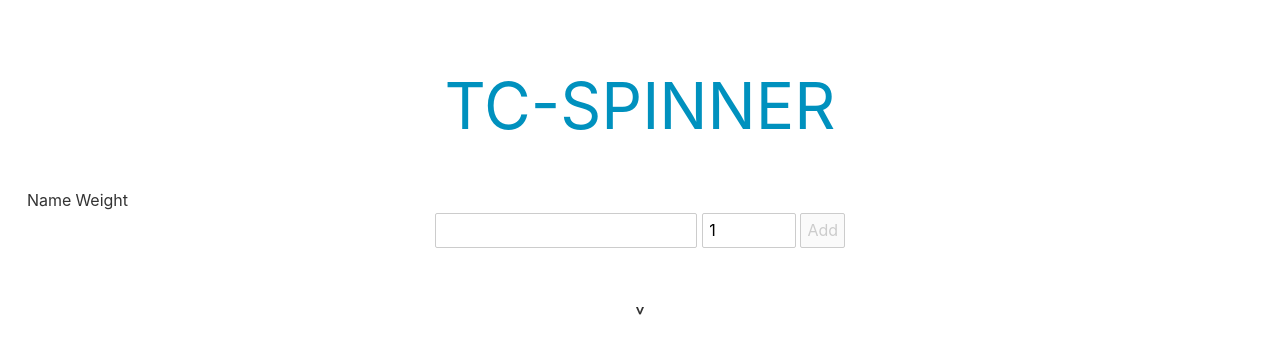
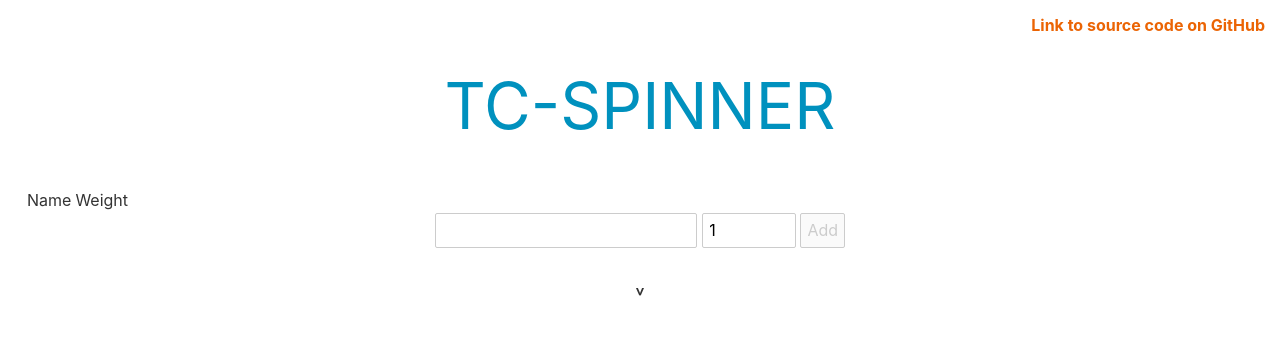
Before and after one commit to jezza1245/svelte-weighted-spinner, a Svelte app: page / in a window 1280 px wide. Shown: the top 354 px of the page. Built offline with nearby package versions, Linux system fonts and the light colour scheme.

Commit message:
Clickable winner, link to source

```diff
--- a/src/App.svelte
+++ b/src/App.svelte
@@ -4,7 +4,7 @@
 
 	const size = 500 // Size of Pie
 	const halfCircumference = Math.PI * size/2;
-	const getNewColour = colourGenerator() // Instantiate colour generator
+	let getNewColour = colourGenerator() // Instantiate colour generator
 
 	let options: Option[] = []
 	let name = ""
@@ -107,10 +107,16 @@
 	function doReset() {
 		options = []
 		winner = undefined
+		getNewColour = colourGenerator()
 	}
 
+	// Copy text inside the text field
+	function copyText(text) {
+		navigator.clipboard.writeText(text);
+	}
 </script>
 
+<a rel="noreferrer" target="_blank" href="https://github.com/jezza1245/svelte-weighted-spinner">Link to source code on GitHub</a>
 <main>
 	<h1>TC-Spinner</h1>
 	<table>
@@ -147,9 +153,15 @@
 	</form>
 
 	<!-- Display winner as text-->
-	<h2 style={`color:${winner?.colour||"black"}`}>
-		{winner ? `Winner: ${winner.name}!!!` : ""}
-	</h2>
+	{#if winner}
+		<h2>
+			Winner:
+			<span title="Copy to clipboard" style={`color:${winner?.colour||"black"}`} on:keydown on:click={() => navigator.clipboard.writeText(winner.name)} class="winner-text">
+				{winner.name}
+			</span>
+			!!!
+		</h2>
+	{/if}
 
 	<Pie {onWinner} {size} {options} />
 </main>
@@ -177,6 +189,21 @@
 		font-weight: 400;
 	}
 
+	a {
+		color: var(--orange);
+		font-weight: bold;
+		position: absolute;
+		right:15px;
+		top:15px;
+	}
+
+	.winner-text {
+		font-weight: 600;
+	}
+	.winner-text:hover {
+		cursor: pointer;
+	}
+
 	@media (min-width: 640px) {
 		main {
 			max-width: none;
--- a/src/Pie.svelte
+++ b/src/Pie.svelte
@@ -66,6 +66,7 @@
             fill="#DDD"
             fill-opacity="0.3"
             z='999'
+            class="clickable"
             on:click={doSpin}
             on:keydown={doSpin}
             />
@@ -77,6 +78,9 @@
 <style>
     svg {
         transition-timing-function: cubic-bezier(.26,.32,0,1);
+    }
+    .clickable:hover {
+        cursor: pointer;
     }
     .center {
         display: flex;
```
Also changed, not shown: 1 other file (tests, documents, lock files or other folders).
